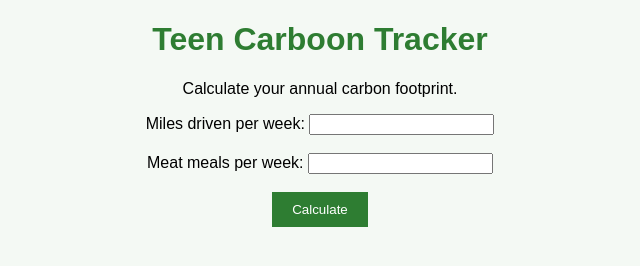
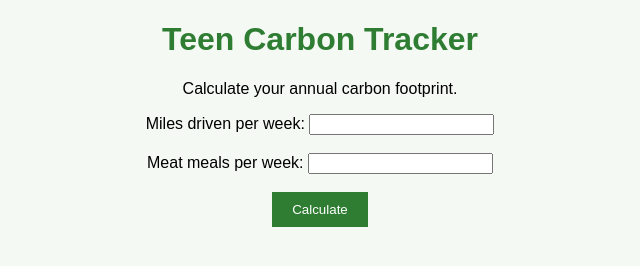
Before and after one commit to izzyclevenger/teen-carbon-tracker, a plain HTML site: page index.html in a window 1280 px wide. Shown: the whole page, without its empty margins (320-960 px from the left). Drawn offline with Linux system fonts and the light colour scheme.

Commit message:
Update index.html

```diff
--- a/index.html
+++ b/index.html
@@ -5,7 +5,7 @@
 <link rel="stylesheet" href="style.css">
   </head>
   <body>
-<h1> Teen Carboon Tracker</h1>
+<h1> Teen Carbon Tracker</h1>
 <p> Calculate your annual carbon footprint.</p>
 
 <label>Miles driven per week:</label>
```
